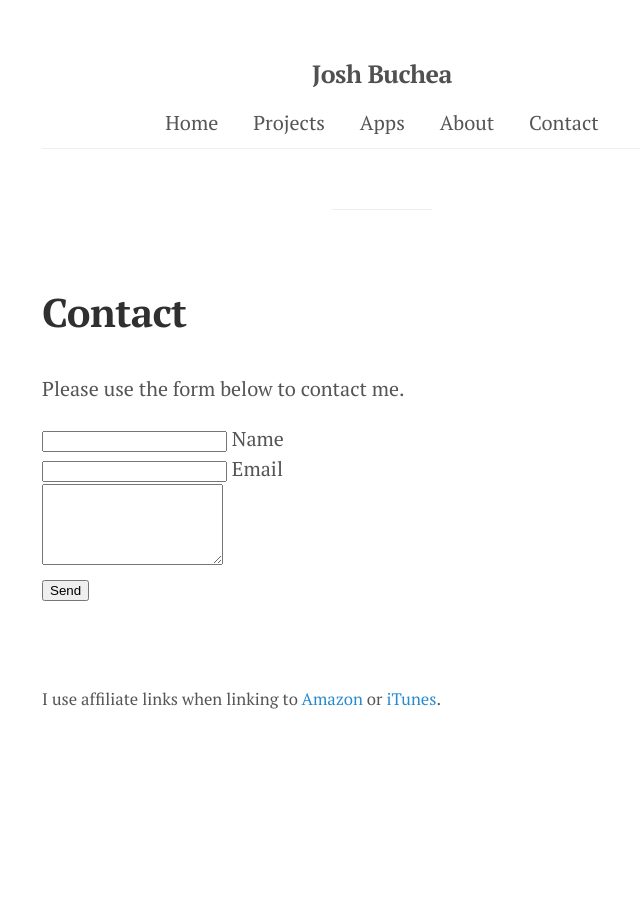
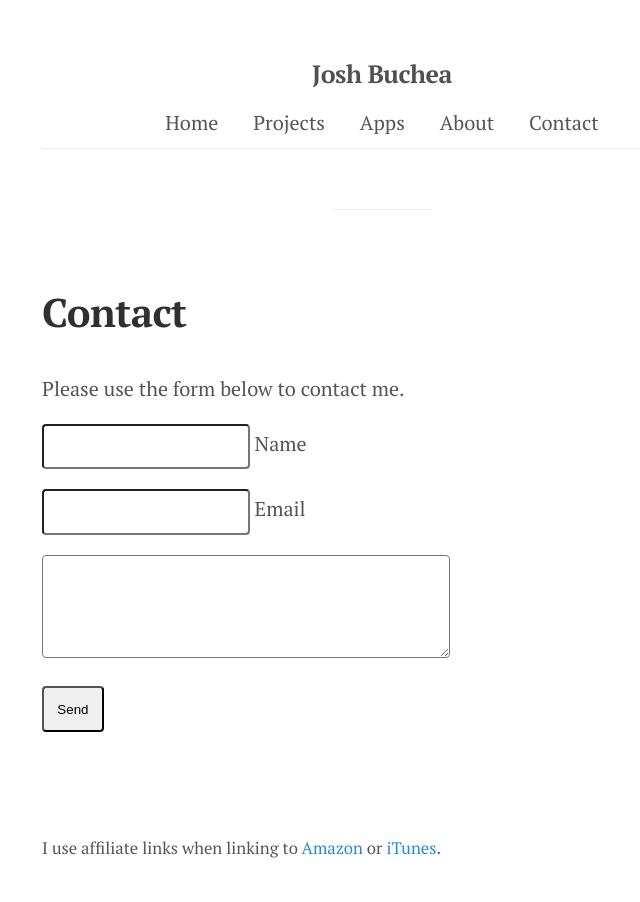
Before and after one commit to joshbuchea/joshbuchea.com, a Jekyll site: the page built from contact.md, in a window 1280 px wide. Shown: the whole page, without its empty margins (258-898 px from the left). Built offline with Jekyll 4.4.1, drawn with Linux system fonts in a browser that asks for light colours.

Commit message:
Add form styles

```diff
--- a/_sass/_main.scss
+++ b/_sass/_main.scss
@@ -93,6 +93,31 @@ code {
   color: #ccc;
 }
 
+/**
+ * Forms
+ */
+
+.form {
+
+  input,
+  textarea {
+    margin-bottom: 20px;
+    padding: 1em;
+    border-radius: 4px;
+  }
+
+  textarea {
+    width: 60%;
+  }
+
+  button {
+    padding: 1em 2em;
+    font-size: 14px;
+  }
+}
+
+
+
 /*@media (min-width: 34em) {
   .masthead-title {
     float: left;
--- a/contact.md
+++ b/contact.md
@@ -5,7 +5,7 @@ title: Contact
 
 Please use the form below to contact me.
 
-<form action="//formspree.io/hello@joshbuchea.com" method="post">
+<form class="form" action="//formspree.io/hello@joshbuchea.com" method="post">
     <input type="hidden" name="_subject" value="joshbuchea.com contact form" />
     <input type="text" name="_gotcha" style="display:none" />
     <input type="text" name="name"> Name<br>
```
